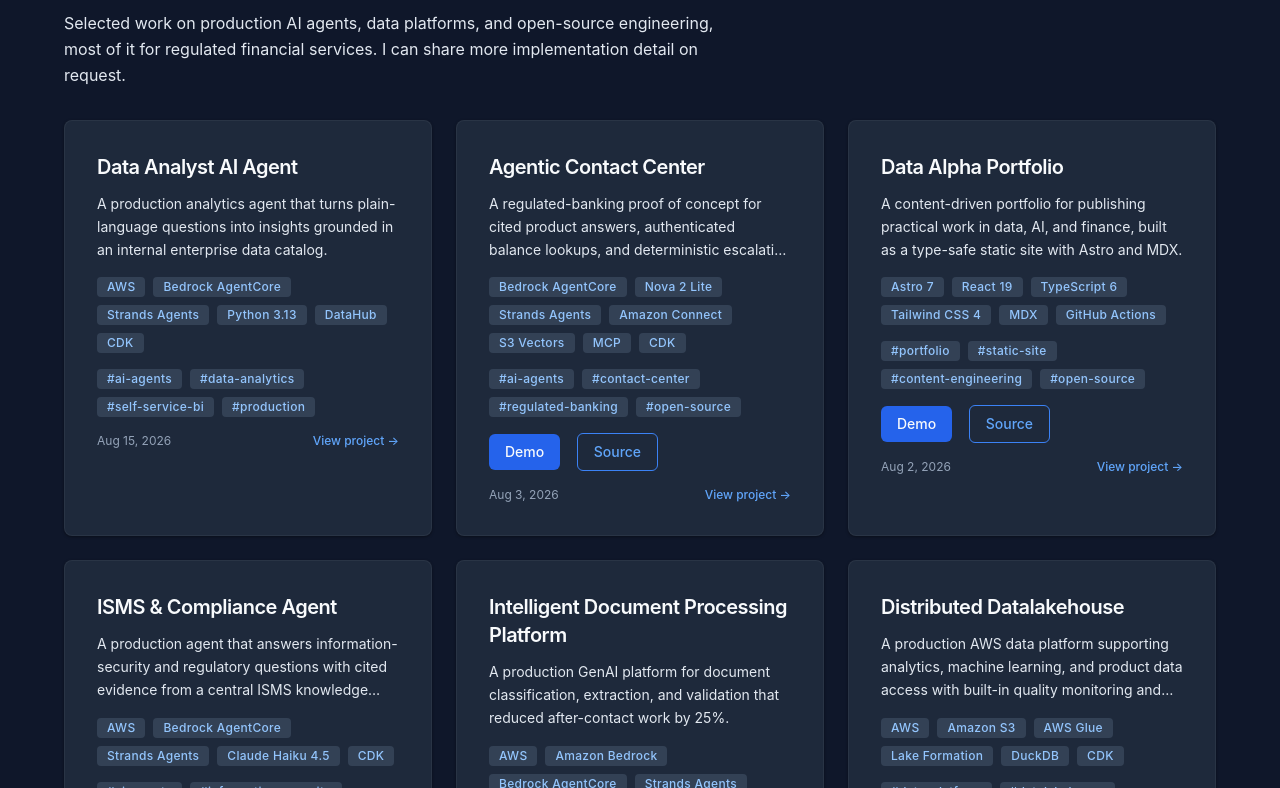
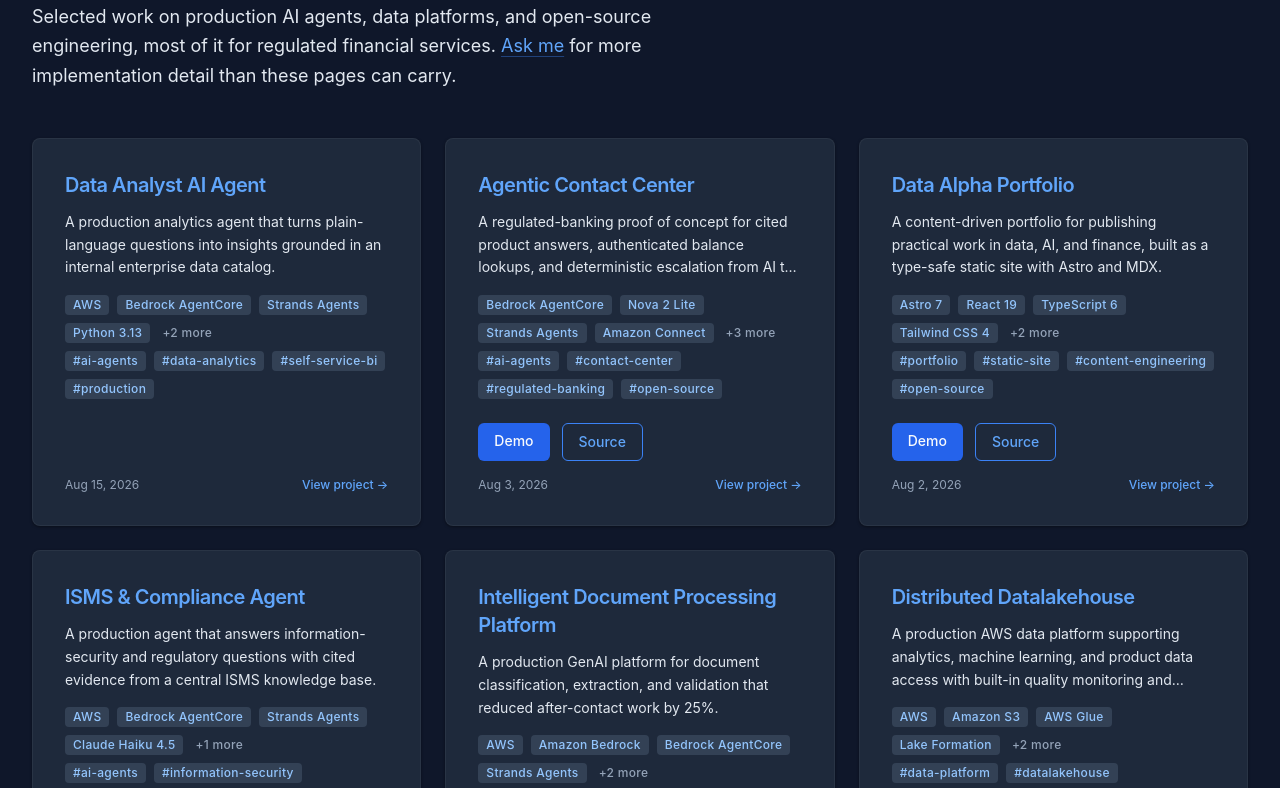
Before and after one commit to deadhand777/data-alpha, an Astro site: page /data-alpha/projects in a window 1280 px wide. Shown: the part 187-975 px from the top of the page. Built offline with nearby package versions, Linux system fonts and the light colour scheme; Astro itself is replaced by a stand-in of ours.

Commit message:
refactor(projects): render project cards from one shared component
The projects index and the homepage carried two copies of the same card and
had already drifted apart in chip padding, title tracking, and heading level.
ProjectGrid.tsx was also a React island rendering entirely static markup.

Replace both with ProjectCard.astro, taking a headingLevel prop so each page
keeps a valid outline. The whole card is now the link via a stretched-link
overlay on the title, so the hover lift matches the click target instead of
sitting under a 16px text link. The button row is guarded, which removes the
empty margin-bearing div that rendered on the six cards without demo or
source URLs.

```diff
--- /dev/null
+++ b/src/components/ProjectCard.astro
@@ -0,0 +1,95 @@
+---
+import type { CollectionEntry } from 'astro:content';
+import { formatProjectDate } from '../lib/project-date';
+
+interface Props {
+  project: CollectionEntry<'projects'>;
+  /** Heading level for the card title, so the surrounding page keeps a valid outline. */
+  headingLevel?: 'h2' | 'h3';
+}
+
+const { project, headingLevel = 'h2' } = Astro.props;
+const Heading = headingLevel;
+const base = import.meta.env.BASE_URL;
+const { title, description, tags, techStack, demoUrl, sourceUrl, pubDate, period } = project.data;
+const hasLinks = Boolean(demoUrl || sourceUrl);
+
+// Four per group keeps each chip row inside working memory; the remainder is counted.
+const CHIP_LIMIT = 4;
+const shownTech = techStack.slice(0, CHIP_LIMIT);
+const hiddenTech = techStack.length - shownTech.length;
+---
+
+<article
+  class="group relative flex h-full flex-col rounded-lg border border-white/5 bg-bg-surface p-8 shadow-resting transition-all duration-300 hover:border-white/10 hover:shadow-lifted focus-within:border-accent-tech/40"
+>
+  <Heading class="text-xl font-semibold tracking-tight text-text-primary">
+    <a
+      href={`${base}projects/${project.id}`}
+      class="text-accent-tech-light transition-colors after:absolute after:inset-0 after:rounded-lg after:content-[''] group-hover:text-accent-tech-pale"
+    >
+      {title}
+    </a>
+  </Heading>
+
+  <p class="mt-3 line-clamp-3 text-sm leading-relaxed text-text-secondary">{description}</p>
+
+  {techStack.length > 0 && (
+    <ul class="mt-4 flex flex-wrap gap-2" aria-label="Technology stack">
+      {shownTech.map((tech) => (
+        <li class="rounded bg-bg-surface-light px-2 py-0.5 text-xs font-medium tracking-wide text-accent-tech-pale">
+          {tech}
+        </li>
+      ))}
+      {hiddenTech > 0 && (
+        <li class="px-1 py-0.5 text-xs font-medium tracking-wide text-text-muted">
+          +{hiddenTech} more
+        </li>
+      )}
+    </ul>
+  )}
+
+  {tags.length > 0 && (
+    <ul class="mt-2 flex flex-wrap gap-2" aria-label="Topics">
+      {tags.map((tag) => (
+        <li class="rounded bg-bg-surface-light px-2 py-0.5 text-xs font-medium tracking-wide text-accent-tech-pale">
+          #{tag}
+        </li>
+      ))}
+    </ul>
+  )}
+
+  <div class="mt-auto pt-6">
+    {hasLinks && (
+      <div class="relative z-10 mb-4 flex flex-wrap gap-3">
+        {demoUrl && (
+          <a
+            href={demoUrl}
+            target="_blank"
+            rel="noopener noreferrer"
+            class="inline-block rounded-md bg-accent-tech-dark px-4 py-2 text-sm font-medium text-text-primary transition-colors duration-200 hover:bg-accent-tech-deep"
+          >
+            Demo
+            <span class="sr-only"> (opens in a new tab)</span>
+          </a>
+        )}
+        {sourceUrl && (
+          <a
+            href={sourceUrl}
+            target="_blank"
+            rel="noopener noreferrer"
+            class="inline-block rounded-md border border-accent-tech px-4 py-2 text-sm font-medium text-accent-tech-light transition-colors duration-200 hover:border-accent-tech-light hover:bg-bg-surface-light hover:text-accent-tech-pale"
+          >
+            Source
+            <span class="sr-only"> (opens in a new tab)</span>
+          </a>
+        )}
+      </div>
+    )}
+
+    <div class="flex items-center justify-between text-xs text-text-muted">
+      <span>{formatProjectDate(pubDate, period)}</span>
+      <span class="font-medium text-accent-tech-light" aria-hidden="true">View project &rarr;</span>
+    </div>
+  </div>
+</article>
--- a/src/components/ProjectGrid.tsx
+++ /dev/null
@@ -1,98 +0,0 @@
-interface ProjectProps {
-  title: string;
-  description: string;
-  dateLabel: string;
-  tags: string[];
-  slug: string;
-  demoUrl?: string;
-  sourceUrl?: string;
-  techStack: string[];
-}
-
-interface ProjectGridProps {
-  projects: ProjectProps[];
-}
-
-export const ProjectGrid = ({ projects }: ProjectGridProps) => {
-  return (
-    <section>
-      <div className="max-w-7xl mx-auto px-4 sm:px-6 lg:px-8">
-        <h2 className="text-2xl font-bold text-text-primary mb-6">
-          Featured Projects
-        </h2>
-        <div className="grid gap-6 sm:grid-cols-2 lg:grid-cols-3">
-          {projects.map((project) => (
-            <div
-              key={project.slug}
-              className="bg-bg-surface/90 backdrop-blur-sm border border-white/5 rounded-lg overflow-hidden shadow-resting hover:border-white/10 hover:shadow-lifted transition-all duration-300 group"
-            >
-              <div className="p-8">
-                <h3 className="text-xl font-semibold text-text-primary tracking-tighter mb-3">
-                  {project.title}
-                </h3>
-                <p className="text-text-secondary text-sm line-clamp-3 mb-4 leading-relaxed">
-                  {project.description}
-                </p>
-                {project.techStack.length > 0 && (
-                  <div className="flex flex-wrap gap-2 mb-4 text-xs">
-                    {project.techStack.map((tech) => (
-                      <span key={tech} className="bg-bg-surface-light text-accent-tech-pale text-xs font-medium tracking-wide px-2 py-0.5 rounded">
-                        {tech}
-                      </span>
-                    ))}
-                  </div>
-                )}
-                <div className="flex flex-wrap gap-2 mb-4 text-xs">
-                  {project.tags.map((tag) => (
-                    <span key={tag} className="bg-bg-surface-light text-accent-tech-pale text-xs font-medium tracking-wide px-2 py-0.5 rounded">
-                      #{tag}
-                    </span>
-                  ))}
-                </div>
-                <div className="mt-4 space-x-3">
-                  {project.demoUrl && (
-                    <a
-                      href={project.demoUrl}
-                      target="_blank"
-                      rel="noopener noreferrer"
-                      className="inline-block bg-accent-tech-dark hover:bg-accent-tech-deep text-text-primary text-sm font-medium py-2 px-4 rounded-md transition-colors duration-200"
-                    >
-                      Demo
-                    </a>
-                  )}
-                  {project.sourceUrl && (
-                    <a
-                      href={project.sourceUrl}
-                      target="_blank"
-                      rel="noopener noreferrer"
-                      className="inline-block border border-accent-tech text-accent-tech-light hover:text-accent-tech-pale hover:bg-bg-surface-light text-sm font-medium py-2 px-4 rounded-md transition-colors duration-200"
-                    >
-                      Source
-                    </a>
-                  )}
-                </div>
-                <div className="flex items-center justify-between text-xs text-text-muted mt-4">
-                  <span>{project.dateLabel}</span>
-                  <a
-                    href={`${import.meta.env.BASE_URL}projects/${project.slug}`}
-                    className="font-medium text-accent-tech-light hover:underline underline-offset-4 transition-colors"
-                  >
-                    View project →
-                  </a>
-                </div>
-              </div>
-            </div>
-          ))}
-        </div>
-        <div className="mt-8 text-center">
-          <a
-            href={`${import.meta.env.BASE_URL}projects`}
-            className="text-accent-tech-light hover:underline underline-offset-4 font-medium transition-colors"
-          >
-            View All Projects →
-          </a>
-        </div>
-      </div>
-    </section>
-  );
-};
--- a/src/pages/index.astro
+++ b/src/pages/index.astro
@@ -2,10 +2,9 @@
 import Layout from '../components/Layout.astro';
 import { HeroSection } from '../components/HeroSection.tsx';
 import { BlogPreview } from '../components/BlogPreview.tsx';
-import { ProjectGrid } from '../components/ProjectGrid.tsx';
+import ProjectCard from '../components/ProjectCard.astro';
 import { getCollection } from 'astro:content';
 import { getLatestPosts } from '../lib/publication-catalog';
-import { formatProjectDate } from '../lib/project-date';
 
 const projects = await getCollection('projects');
 
@@ -18,20 +17,10 @@
   slug: post.id
 }));
 
-// Sort projects by date (newest first) and map to shape expected by ProjectGrid
-const sortedProjects = projects
+// Latest three projects, newest first; copy before sorting to leave the collection array alone.
+const sortedProjects = [...projects]
   .sort((a, b) => b.data.pubDate.valueOf() - a.data.pubDate.valueOf())
-  .slice(0, 3) // Show latest 3 projects
-  .map(project => ({
-    title: project.data.title,
-    description: project.data.description,
-    dateLabel: formatProjectDate(project.data.pubDate, project.data.period),
-    tags: project.data.tags,
-    slug: project.id,
-    demoUrl: project.data.demoUrl,
-    sourceUrl: project.data.sourceUrl,
-    techStack: project.data.techStack
-  }));
+  .slice(0, 3);
 ---
 
 <Layout
@@ -45,7 +34,22 @@
     <BlogPreview posts={sortedBlogPosts} />
   </div>
 
-  <div class="mt-16">
-    <ProjectGrid projects={sortedProjects} />
-  </div>
+  <section class="mt-16 max-w-7xl mx-auto px-4 sm:px-6 lg:px-8">
+    <h2 class="text-2xl font-bold text-text-primary">Featured Projects</h2>
+    <ul class="mt-6 grid list-none gap-6 sm:grid-cols-2 lg:grid-cols-3">
+      {sortedProjects.map((project) => (
+        <li class="h-full">
+          <ProjectCard project={project} headingLevel="h3" />
+        </li>
+      ))}
+    </ul>
+    <div class="mt-8 text-center">
+      <a
+        href={`${import.meta.env.BASE_URL}projects`}
+        class="font-medium text-accent-tech-light underline decoration-accent-tech/40 underline-offset-4 transition-colors hover:decoration-accent-tech-light"
+      >
+        All projects &rarr;
+      </a>
+    </div>
+  </section>
 </Layout>
--- a/src/pages/projects/index.astro
+++ b/src/pages/projects/index.astro
@@ -1,13 +1,14 @@
 ---
 import Layout from '../../components/Layout.astro';
+import ProjectCard from '../../components/ProjectCard.astro';
 import { getCollection } from 'astro:content';
-import { formatProjectDate } from '../../lib/project-date';
 
 const projects = await getCollection('projects');
 
-// Sort by date (newest first)
-const sortedProjects = projects
-  .sort((a, b) => b.data.pubDate.valueOf() - a.data.pubDate.valueOf());
+// Newest first; copy before sorting so the collection array stays untouched for other pages.
+const sortedProjects = [...projects].sort(
+  (a, b) => b.data.pubDate.valueOf() - a.data.pubDate.valueOf()
+);
 ---
 
 <Layout
@@ -15,71 +16,27 @@
   description="Systems built for production: agent platforms, data foundations, and applied machine learning in regulated financial services."
   path="/projects/"
 >
-  <section class="max-w-7xl mx-auto px-4 sm:px-6 lg:px-8 py-12">
-    <h1 class="text-3xl font-bold text-text-primary mb-8">Projects</h1>
-    <p class="max-w-2xl leading-relaxed text-text-secondary mb-8">
-      Selected work on production AI agents, data platforms, and open-source
-      engineering, most of it for regulated financial services. I can share more
-      implementation detail on request.
+  <section class="py-12">
+    <h1 class="text-4xl font-bold tracking-tight text-text-primary text-balance">Projects</h1>
+    <p class="mt-5 max-w-2xl text-lg leading-relaxed text-text-secondary text-pretty">
+      Selected work on production AI agents, data platforms, and open-source engineering, most of it
+      for regulated financial services. <a
+        href={`${import.meta.env.BASE_URL}contact`}
+        class="text-accent-tech-light underline decoration-accent-tech/40 underline-offset-4 transition-colors hover:decoration-accent-tech-light"
+        >Ask me</a
+      > for more implementation detail than these pages can carry.
     </p>
 
-    <div class="grid gap-6 sm:grid-cols-2 lg:grid-cols-3">
-      {sortedProjects.map((project) => (
-        <article class="bg-bg-surface border border-white/5 rounded-lg overflow-hidden shadow-resting hover:border-white/10 hover:shadow-lifted transition-all duration-300">
-          <div class="p-8">
-            <h2 class="text-xl font-semibold tracking-tight text-text-primary mb-3">{project.data.title}</h2>
-            <p class="text-sm leading-relaxed text-text-secondary mb-4 line-clamp-3">{project.data.description}</p>
-            {project.data.techStack.length > 0 && (
-              <div class="flex flex-wrap gap-2 mb-4 text-xs">
-                {project.data.techStack.map((tech) => (
-                  <span class="bg-bg-surface-light text-accent-tech-pale text-xs font-medium tracking-wide px-2.5 py-0.5 rounded">
-                    {tech}
-                  </span>
-                ))}
-              </div>
-            )}
-            <div class="flex flex-wrap gap-2 mb-4 text-xs">
-              {project.data.tags.map((tag) => (
-                <span class="bg-bg-surface-light text-accent-tech-pale text-xs font-medium tracking-wide px-2.5 py-0.5 rounded">
-                  #{tag}
-                </span>
-              ))}
-            </div>
-            <div class="mt-4 space-x-3">
-              {project.data.demoUrl && (
-                <a
-                  href={project.data.demoUrl}
-                  target="_blank"
-                  rel="noopener noreferrer"
-                  class="inline-block bg-accent-tech-dark hover:bg-accent-tech-deep text-text-primary text-sm font-medium py-2 px-4 rounded-md transition-colors duration-200"
-                >
-                  Demo
-                </a>
-              )}
-              {project.data.sourceUrl && (
-                <a
-                  href={project.data.sourceUrl}
-                  target="_blank"
-                  rel="noopener noreferrer"
-                  class="inline-block border border-accent-tech text-accent-tech-light hover:text-accent-tech-pale hover:bg-bg-surface-light text-sm font-medium py-2 px-4 rounded-md transition-colors duration-200"
-                >
-                  Source
-                </a>
-              )}
-            </div>
-            <div class="flex items-center justify-between text-xs text-text-muted mt-4">
-              <span>{formatProjectDate(project.data.pubDate, project.data.period)}</span>
-              <a href={`${import.meta.env.BASE_URL}projects/${project.id}`} class="font-medium text-accent-tech-light hover:underline underline-offset-4 transition-colors">
-                View project →
-              </a>
-            </div>
-          </div>
-        </article>
-      ))}
-    </div>
-
-    {sortedProjects.length === 0 && (
-      <p class="text-center text-text-muted py-8">No projects published yet.</p>
+    {sortedProjects.length > 0 ? (
+      <ul class="mt-12 grid list-none gap-6 sm:grid-cols-2 lg:grid-cols-3">
+        {sortedProjects.map((project) => (
+          <li class="h-full">
+            <ProjectCard project={project} headingLevel="h2" />
+          </li>
+        ))}
+      </ul>
+    ) : (
+      <p class="mt-12 text-text-muted">No projects published yet.</p>
     )}
   </section>
 </Layout>
```
Also changed, not shown: src/components/CLAUDE.md (+2 -2 lines).
